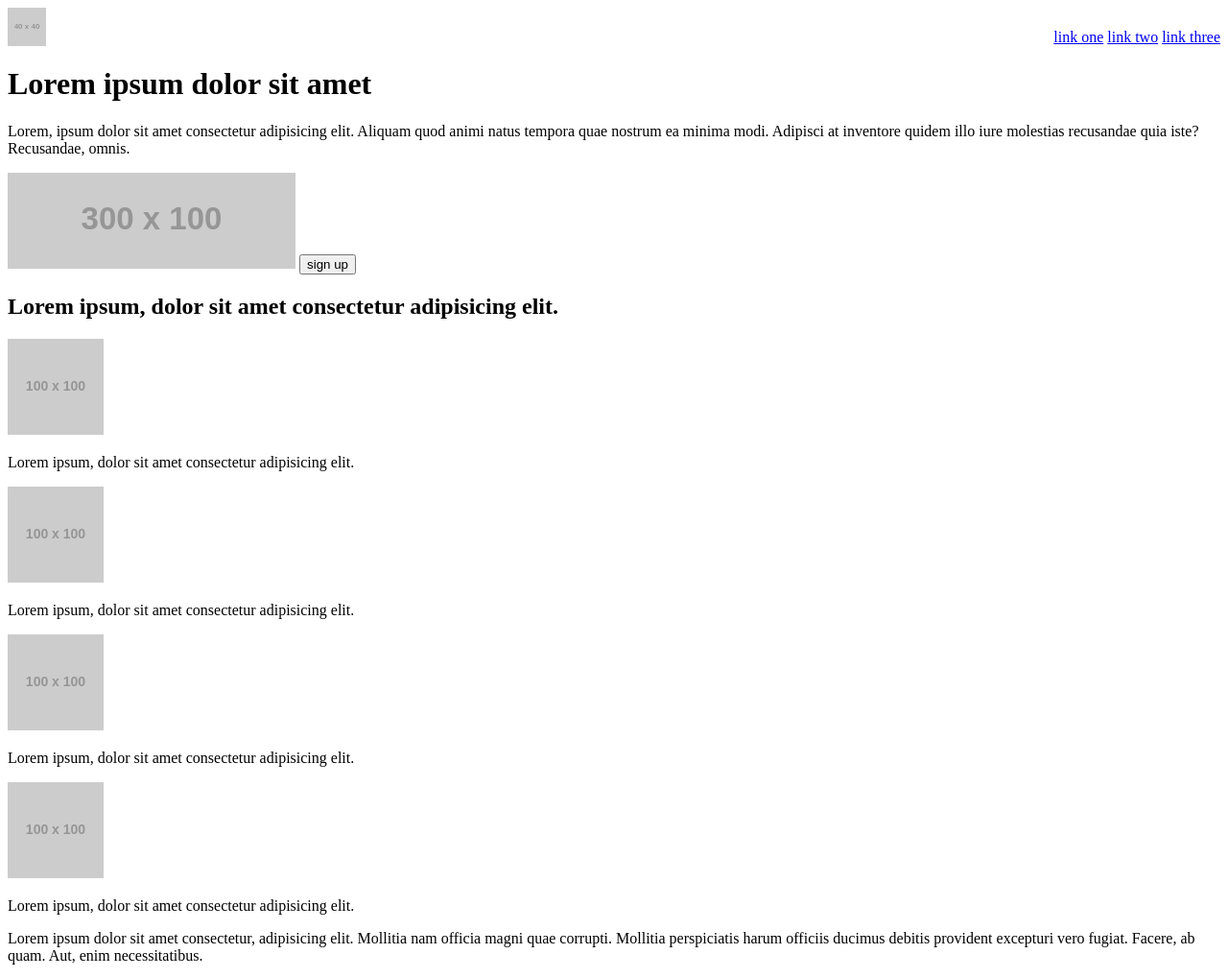
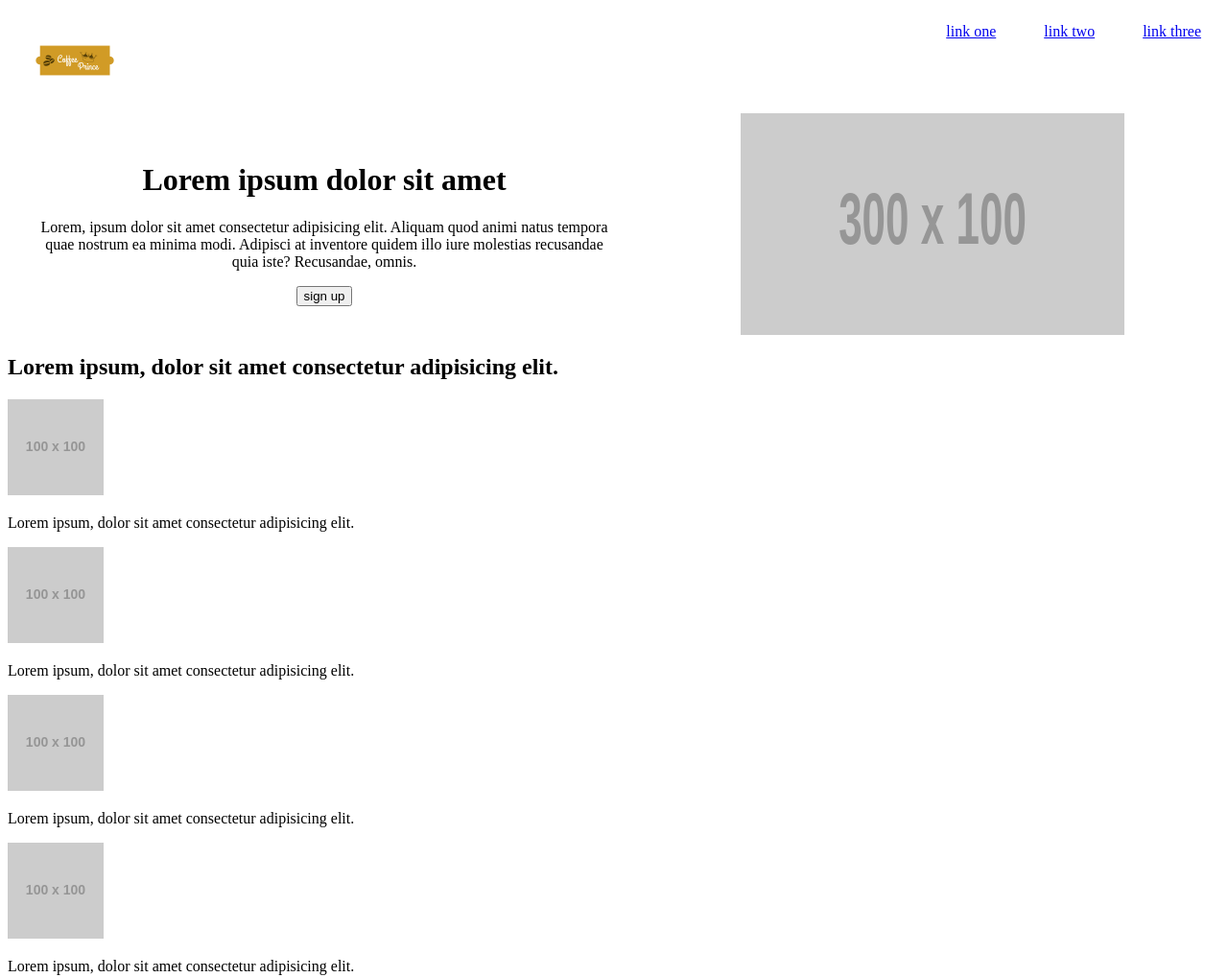
Before and after one commit to Aya333/coffee-page, a plain HTML site: page index.html in a window 1280 px wide. Shown: the top 1019 px of the page at 96% size. Drawn offline with Linux system fonts and the light colour scheme; placeholder pictures from the web are drawn by us.

Commit message:
Edited a bit more

```diff
--- a/css/style.css
+++ b/css/style.css
@@ -1,13 +1,57 @@
-.nav-bar{
+
+header{
+    display:flex;
+    flex: 1 1 0%;
+ flex-direction: column;
+
+}
+/********** START OF NAV BAR STYLING ************/
+.first-section{
     display: flex;
     flex: 1 1 0%;
+    justify-content: space-between;
+
+}
+
+.links ul{
+    list-style: none;
+     display: flex;
+     justify-items: flex-end;
+     gap: 50px;
+     margin-right: 20px;
 
 
 }
-.nav-bar,.links a
-{
-    justify-content: space-between;
-    align-items:flex-end;
-    gap: 10px;
+
+.first-section img{
+    height: auto;
+    width: 100px;
+    margin-left: 20px;
+    margin-bottom: 5px;
+    margin-top: 5px;
 
 }
+/********** END OF NAV BAR STYLING ************/
+.container{
+    display: flex;
+    flex: 1 1 0%;
+    justify-content: space-between;
+
+}
+.header-main-left{
+    align-items: flex-start;
+    text-align: center;
+    width: 600px;
+    height: auto;
+    margin: 30px;
+    /* border: solid;
+    border-width: 5px;
+    border-color: black; */
+}
+
+.container img{
+    width: 400px;
+    height: auto;
+    margin-right: 100px;
+
+}
--- a/index.html
+++ b/index.html
@@ -11,24 +11,41 @@
 </head>
 <body>
     <header>
-        <nav class="nav-bar">
-     <img src="https://via.placeholder.com/40X40/000000/
+      <nav class="first-section">
+     <img src="/images/logo.png" alt="Coffe-shop logo">
+     <span class="links">
+       <ul>
+         <li>
+          <a href="#">link one</a>
+         </li>
+         <li>
+      <a href="#">link two</a>
 
-     C/O https://placeholder.com/#How_To_Use_Our_Placeholders" alt="">
-     <span class="links">
-     <a href="#">link one</a>
-      <a href="#">link two</a>
+         </li>
+         <li>
       <a href="#">link three</a>
-    </span>
-    </nav>
+
+         </li>
+
+    </ul>
+  </span>
+  </nav>
+  <div class="container">
+    <span class="header-main-left">
     <h1>Lorem ipsum dolor sit amet</h1>
     <p>Lorem, ipsum dolor sit amet consectetur adipisicing elit. Aliquam quod animi natus tempora quae nostrum ea minima modi. Adipisci at inventore quidem illo iure molestias recusandae quia iste? Recusandae, omnis.</p>
+
+    <button>
+      sign up
+        </button>
+
+      </span>
+
     <img src="https://via.placeholder.com/300x100/000000/
 
     C/O https://placeholder.com/#How_To_Use_Our_Placeholders" alt="">
-    <button>
-  sign up
-    </button>
+
+  </div>
     </header>
 
   <main>
```
Also changed, not shown: images/logo.png (added).
